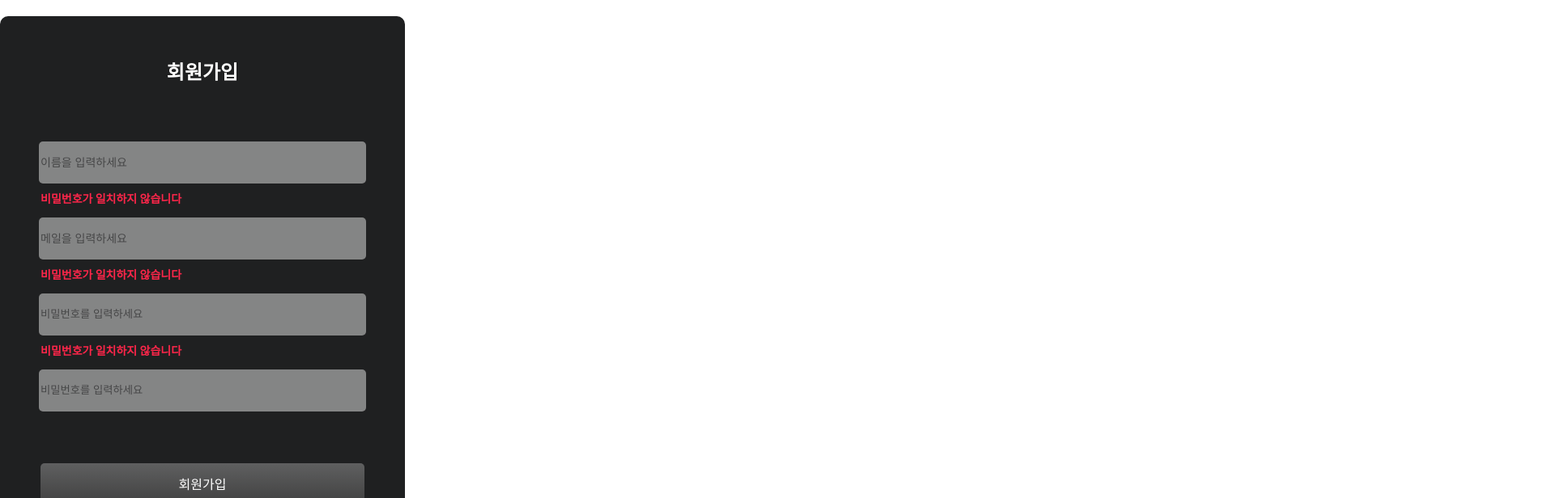
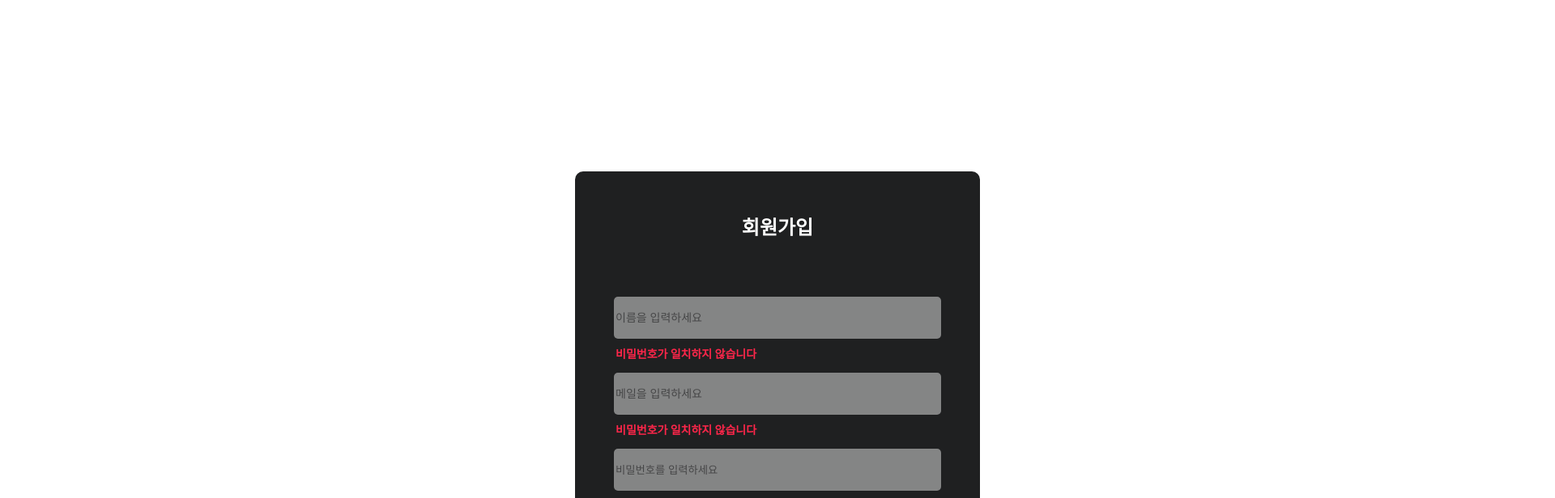
Before and after one commit to HangHae-TheFinalProject/FrontEnd, a React (Create React App) app: page /signup in a window 1280 px wide. Shown: the top 616 px of the page at 81% size, 1920 px wide, since content can reach past the window. Built offline with nearby package versions, Linux system fonts and the light colour scheme.

Commit message:
신혜정 : <css> css signup 수정

```diff
--- a/src/components/formSignUp/FormSignUp.jsx
+++ b/src/components/formSignUp/FormSignUp.jsx
@@ -41,6 +41,7 @@ export default function FormSignUp() {
 
   return (
     <>
+      <div className="signUpBox">
         <div className="divSignInBox">
           <div className="divTitleBox">
             <h2>회원가입</h2>
@@ -91,6 +92,7 @@ export default function FormSignUp() {
             </div>
           </div>
         </div>
+      </div>
     </>
   );
 }
--- a/src/components/formSignUp/style.scss
+++ b/src/components/formSignUp/style.scss
@@ -1,8 +1,14 @@
+.signUpBox {
+  width: 1920px;
+  height: 1080px;
+}
 .divSignInBox {
   width: 500px;
   height: 714px;
   text-align: center;
   border-radius: 10px;
+  margin-left: 710px;
+  margin-top: 212px;
   background-color: rgba(31, 32, 33, 1);
 }
 .divTitleBox {
```
Lines whose indentation alone changed are shown as unchanged.
